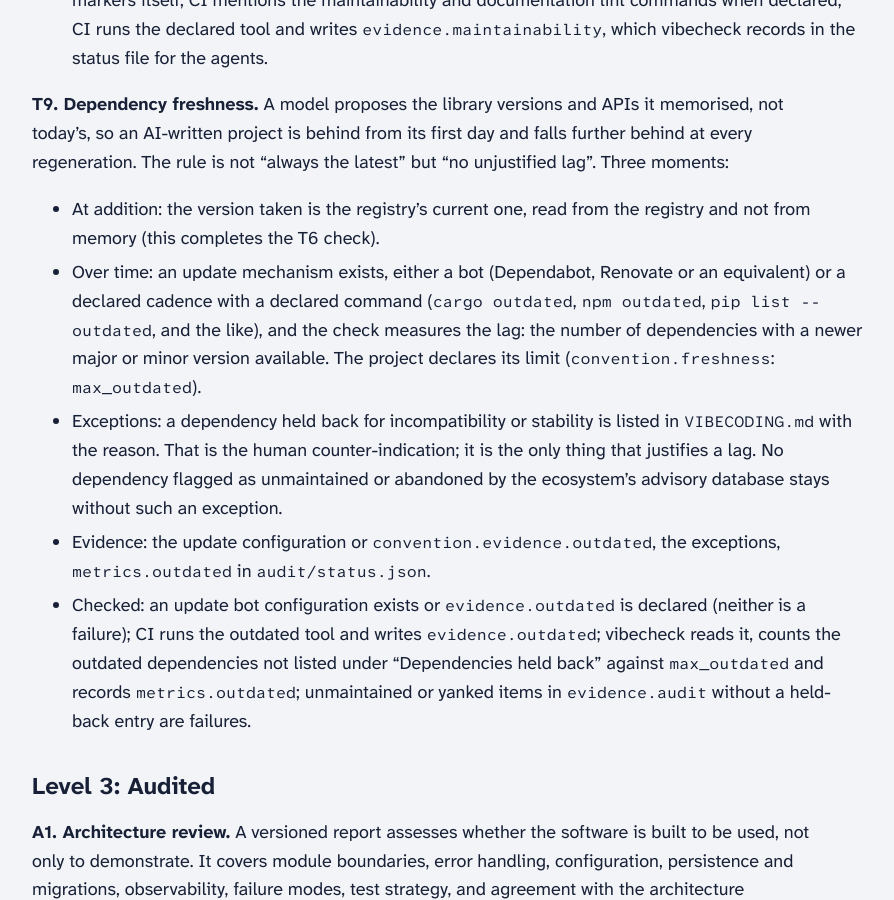
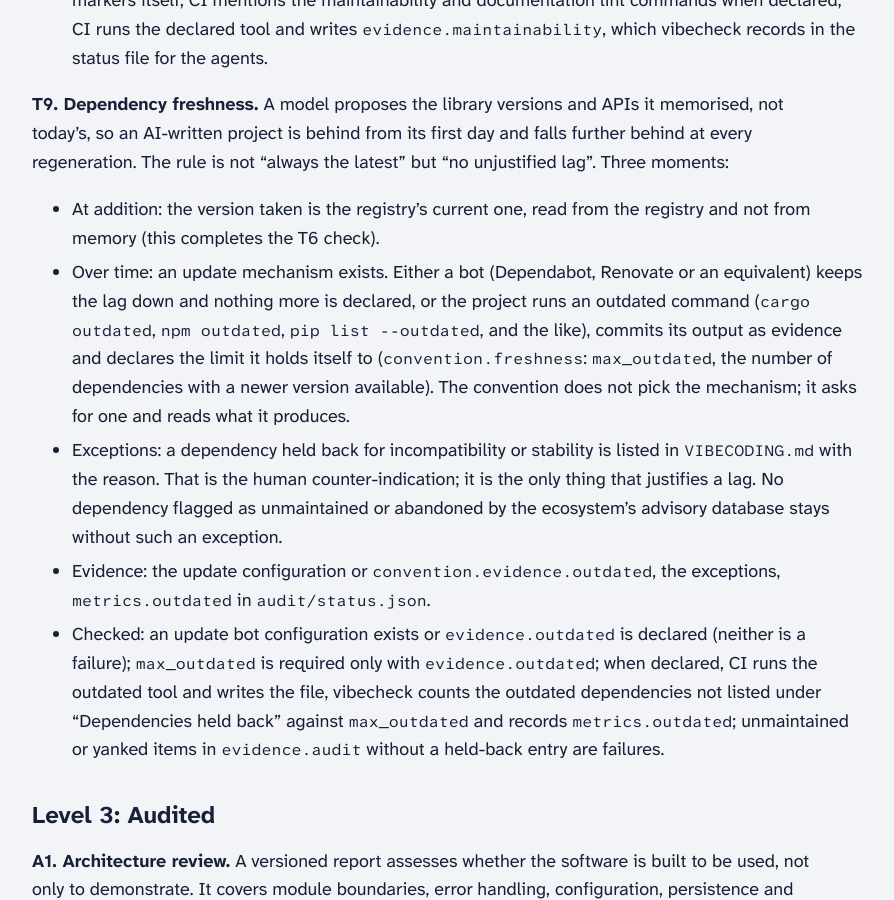
Before and after one commit to ikarys/vibecoding-convention, a Jekyll site: the page built from docs/requirements.md, in a window 1280 px wide and 900 px high, scrolled down 7254 px. Shown: the whole window, without its empty margins (80-974 px from the left). Built offline with Jekyll 4.4.1, drawn with Linux system fonts in a browser that asks for light colours; our own code applies the rules of GitHub Pages for plain Markdown files.

Commit message:
T9: the freshness limit is required only without an update bot
The convention asks for an update mechanism and reads what it produces;
it does not pick the mechanism. A project with Dependabot or Renovate
declares nothing more. A project without a bot commits the output of its
outdated command and declares max_outdated, the limit vibecheck reads the
count against. Declaring evidence.outdated without the limit is a T9
failure.

The level-2 requirement on convention.freshness is dropped from the
declaration parser and from D2; T9 owns it. CONVENTION.md,
docs/requirements.md and convention.yaml say the same thing; the template,
vibecheck/README.md and the init skill follow.

Tests: two new T9 cases (bot without a limit passes; evidence.outdated
without a limit fails). No test removed.

Assisted-by: Claude Code:claude-fable-5-1
Co-Authored-By: Claude Fable 5.1 <noreply@anthropic.com>

```diff
--- a/convention.yaml
+++ b/convention.yaml
@@ -209,12 +209,12 @@ requirements:
   - id: T9
     level: 2
     title: Dependency freshness
-    statement: New dependencies are taken at the registry's current version; an update mechanism (bot or declared cadence and command) exists; the lag is measured against declared limit (max_outdated) minus declared exceptions; no unmaintained dependency without an exception.
+    statement: New dependencies are taken at the registry's current version; an update mechanism exists, either an update bot or an outdated command whose committed output is measured against a declared limit (max_outdated) minus declared exceptions; no unmaintained dependency without an exception.
     evidence: [dependabot.yml or renovate.json or convention.evidence.outdated, VIBECODING.md exceptions, audit/status.json metrics.outdated]
     check: mechanical
     mechanical:
       - an update bot configuration (.github/dependabot.yml, renovate.json or .renovaterc*) exists or convention.evidence.outdated is declared; neither is a failure
-      - convention.freshness has max_outdated
+      - convention.freshness.max_outdated is required only when convention.evidence.outdated is declared; a project with an update bot declares nothing more
       - when convention.evidence.outdated exists, outdated dependencies not listed under "Dependencies held back" are counted against max_outdated and recorded as metrics.outdated
       - unmaintained or yanked items in convention.evidence.audit without a held-back entry are failures
 
--- a/docs/requirements.md
+++ b/docs/requirements.md
@@ -286,12 +286,13 @@ day and falls further behind at every regeneration. The rule is not "always
 the latest" but "no unjustified lag". Three moments:
 - At addition: the version taken is the registry's current one, read from the
   registry and not from memory (this completes the T6 check).
-- Over time: an update mechanism exists, either a bot (Dependabot, Renovate or
-  an equivalent) or a declared cadence with a declared command (`cargo
-  outdated`, `npm outdated`, `pip list --outdated`, and the like), and the
-  check measures the lag: the number of dependencies with a newer major or
-  minor version available. The project declares its limit
-  (`convention.freshness`: `max_outdated`).
+- Over time: an update mechanism exists. Either a bot (Dependabot, Renovate or
+  an equivalent) keeps the lag down and nothing more is declared, or the
+  project runs an outdated command (`cargo outdated`, `npm outdated`, `pip
+  list --outdated`, and the like), commits its output as evidence and declares
+  the limit it holds itself to (`convention.freshness`: `max_outdated`, the
+  number of dependencies with a newer version available). The convention does
+  not pick the mechanism; it asks for one and reads what it produces.
 - Exceptions: a dependency held back for incompatibility or stability is
   listed in `VIBECODING.md` with the reason. That is the human
   counter-indication; it is the only thing that justifies a lag.
@@ -300,9 +301,10 @@ database stays without such an exception.
 - Evidence: the update configuration or `convention.evidence.outdated`, the
   exceptions, `metrics.outdated` in `audit/status.json`.
 - Checked: an update bot configuration exists or `evidence.outdated` is
-  declared (neither is a failure); CI runs the outdated tool and writes
-  `evidence.outdated`; vibecheck reads it, counts the outdated dependencies not
-  listed under "Dependencies held back" against `max_outdated` and records
+  declared (neither is a failure); `max_outdated` is required only with
+  `evidence.outdated`; when declared, CI runs the outdated tool and writes
+  the file, vibecheck counts the outdated dependencies not listed under
+  "Dependencies held back" against `max_outdated` and records
   `metrics.outdated`; unmaintained or yanked items in `evidence.audit` without
   a held-back entry are failures.
 
```
Also changed, not shown: CONVENTION.md (+1 -1 lines), skills/vibecoding-init/SKILL.md (+2 -2 lines), templates/VIBECODING.md (+1 -1 lines), vibecheck/README.md (+2 -2 lines), 4 other files.
